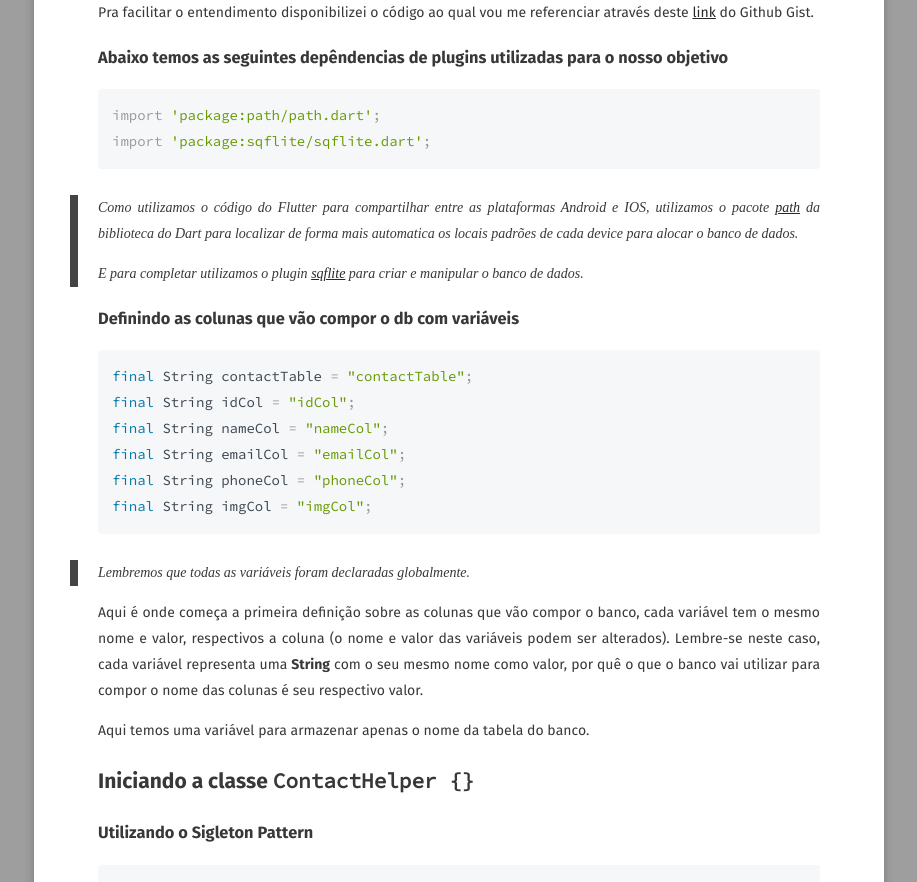
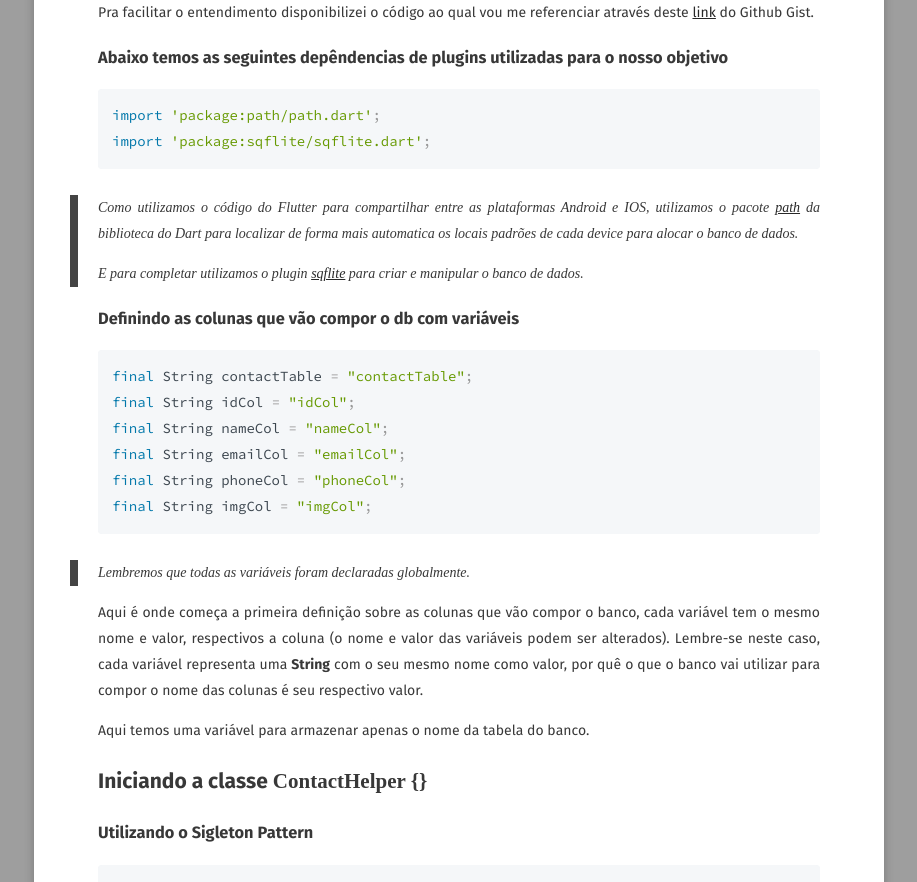
Before and after one commit to jsdaniell/jsdaniell.github.io, a Jekyll site: the page built from _posts/2019-06-16-implementando-sqflite-flutter.md, in a window 1280 px wide. Shown: the part 1630-2512 px from the top of the page, without its empty margins (181-1098 px from the left). Built offline with Jekyll 4.4.1, drawn with Linux system fonts in a browser that asks for light colours; some web fonts are replaced; comment, search, counter and statistics services are not loaded.

Commit message:
syntax font changed weight to 500

```diff
--- a/_sass/syntax.scss
+++ b/_sass/syntax.scss
@@ -30,7 +30,7 @@
 	.gs                { font-weight: bold }                         /* Generic.Strong              */
 	.kc                { color: #0077aa }                            /* Keyword.Constant            */
 	.kd                { color: #0077aa }                            /* Keyword.Declaration         */
-	.kn                { color: #999999 }                            /* Keyword.Namespace           */
+	.kn                { color: #0077aa }                            /* Keyword.Namespace           */
 	.kp                { color: #0077aa }                            /* Keyword.Pseudo              */
 	.kr                { color: #0077aa }                            /* Keyword.Reserved            */
 	.kt                { color: #3b454e }                            /* Keyword.Type                */
--- a/_sass/vendor/fonts.scss
+++ b/_sass/vendor/fonts.scss
@@ -136,6 +136,6 @@
 @font-face {
   font-family: 'Source Code Pro';
   font-style: normal;
-  font-weight: 400;
-  src: local('Source Code Pro'), url(https://fonts.googleapis.com/css?family=Source+Code+Pro&display=swap);
+  font-weight: 500;
+  src: local('Source Code Pro'), url(https://fonts.googleapis.com/css?family=Source+Code+Pro:500&display=swap);
 }
```
